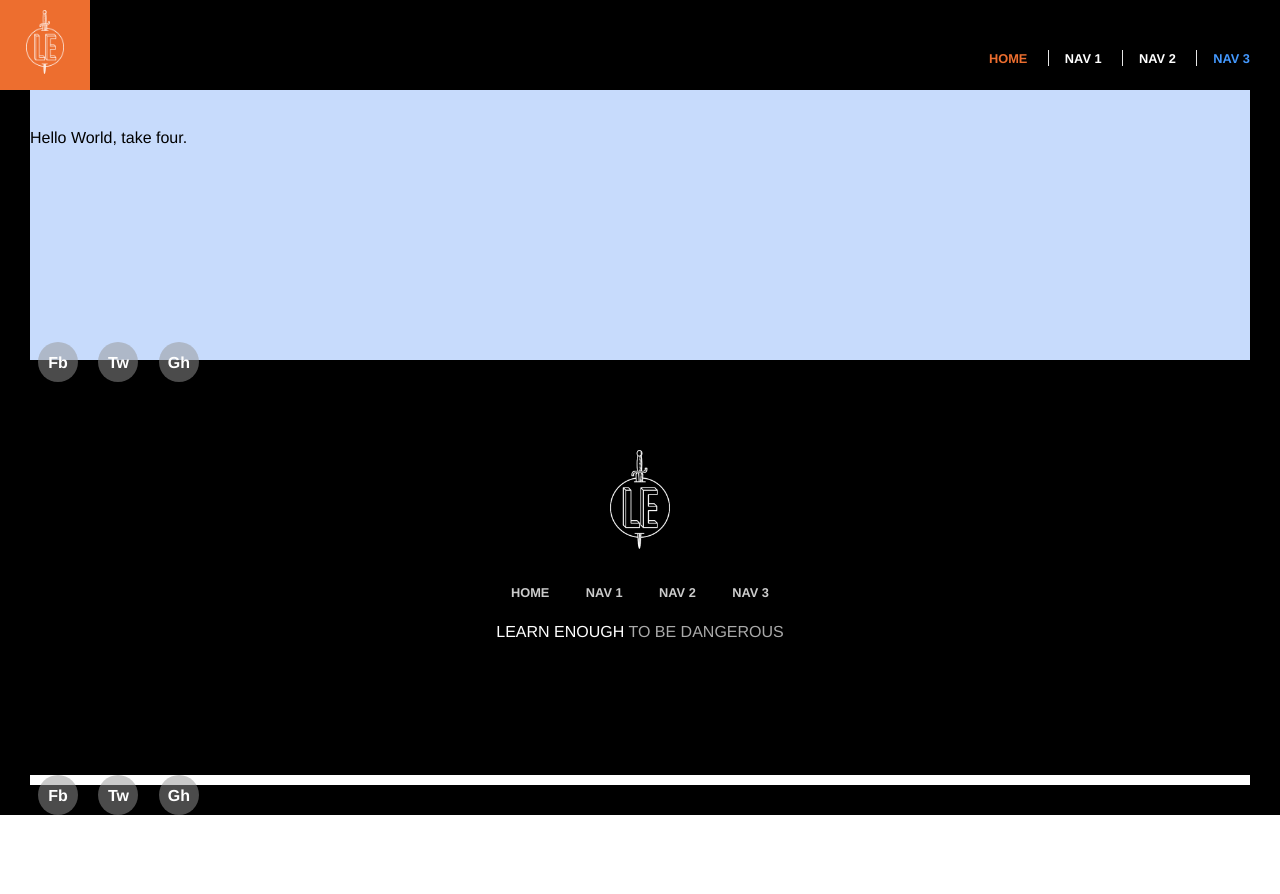
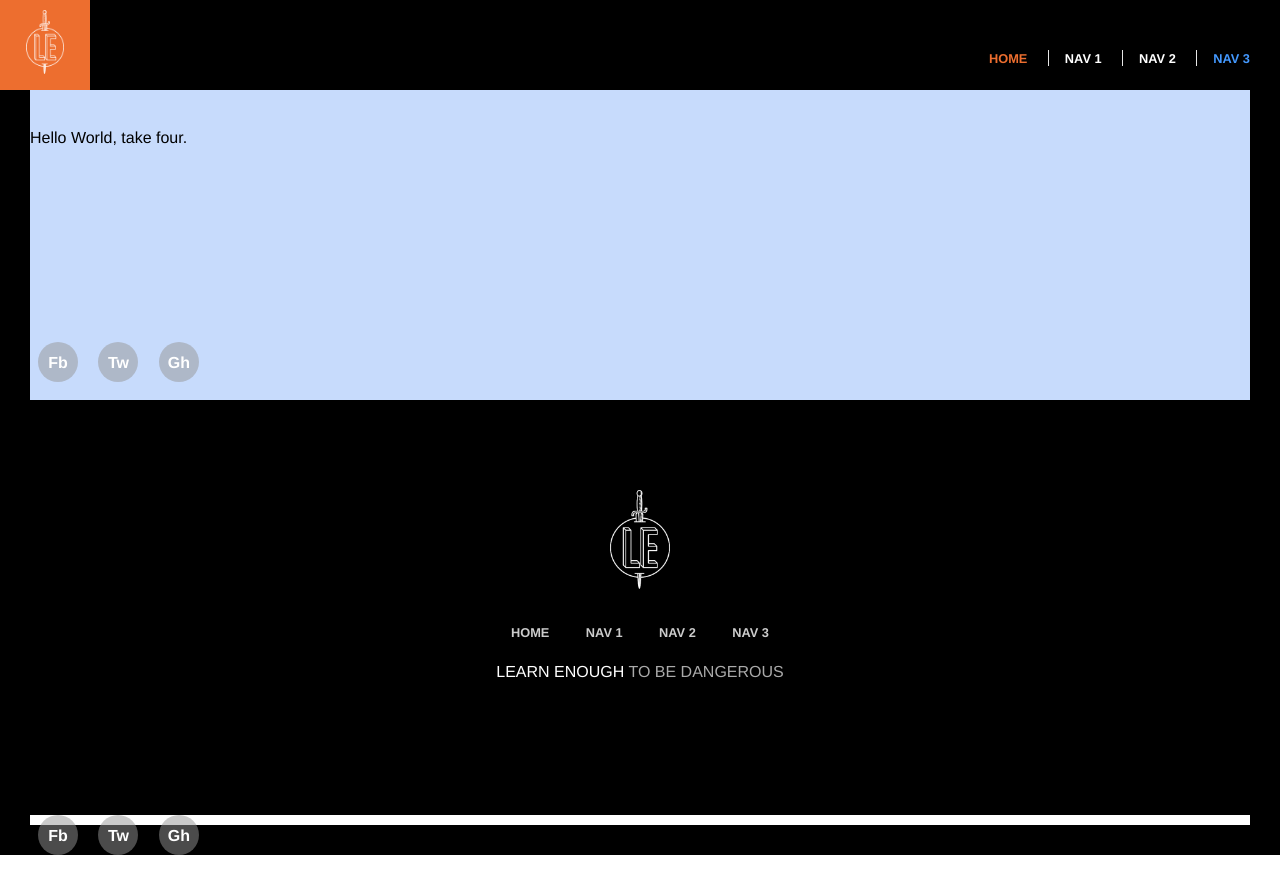
Before and after one commit to leshnik/LE-html, a Jekyll site: the page built from test.html, in a window 1280 px wide. Shown: the top 894 px of the page. Built offline with Jekyll 4.4.1, drawn with Linux system fonts in a browser that asks for light colours; nearby versions of some CDN libraries; library files that are not in the unit come from our copies.

Commit message:
Add padding to bottom of hero style so that social links do not display past the bottom.

```diff
--- a/css/main.css
+++ b/css/main.css
@@ -118,6 +118,8 @@ h2 ~ p {
 .full-hero {
   background-color: #c7dbfc;
   height: 40vh;
+  position: relative;
+  padding-bottom: 40px;
 }
 /*.full-hero:hover {
   background-color: #ccc;
```
